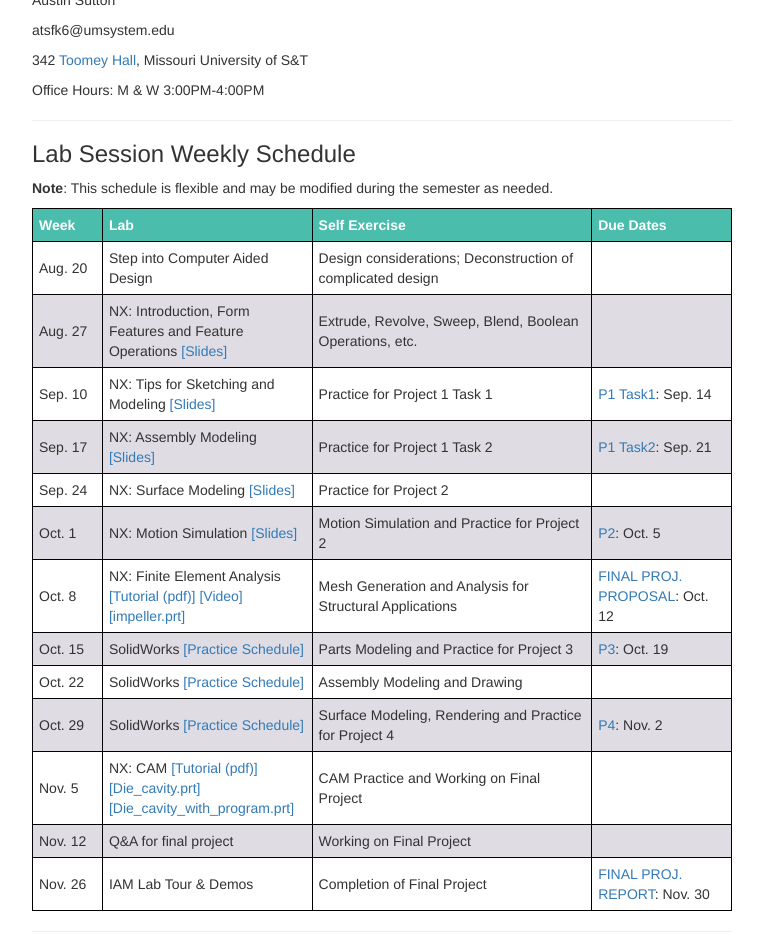
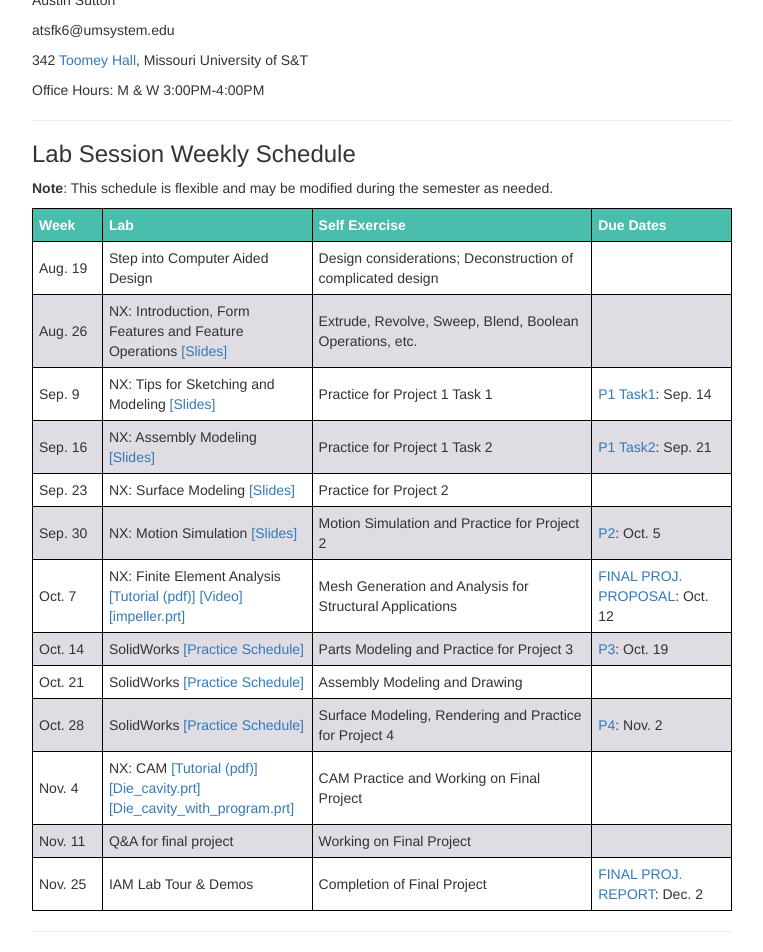
Before and after one commit to me5763/lab-fs19, a Jekyll site: the page built from index.md, in a window 1280 px wide and 1400 px high, scrolled down 799 px. Shown: the top 952 px of the window, without its empty margins (258-1021 px from the left). Built offline with Jekyll 4.4.1, drawn with Linux system fonts in a browser that asks for light colours; nearby versions of some CDN libraries.

Commit message:
Update index.md

```diff
--- a/index.md
+++ b/index.md
@@ -48,94 +48,94 @@ Office Hours: M & W 3:00PM-4:00PM
 </thead>
 <tbody>
 <tr>
-<td markdown="span">Aug. 20</td>
+<td markdown="span">Aug. 19</td>
 <td markdown="span">Step into Computer Aided Design</td>
 <td markdown="span">Design considerations; Deconstruction of complicated design</td>
 <td markdown="span"> </td>
 </tr>
 
 <tr>
-<td markdown="span">Aug. 27</td>
+<td markdown="span">Aug. 26</td>
 <td markdown="span">NX: Introduction, Form Features and Feature Operations [[Slides]](https://docs.google.com/presentation/d/17NCyl8fK71Y52TaUrHyMorTYWVzYbqFQnhF36DhpPvE/edit?usp=sharing)</td>
 <td markdown="span">Extrude, Revolve, Sweep, Blend, Boolean Operations, etc.</td>
 <td markdown="span"> </td>
 </tr>
 
 <tr>
-<td markdown="span">Sep. 10</td>
+<td markdown="span">Sep. 9</td>
 <td markdown="span">NX: Tips for Sketching and Modeling [[Slides]](https://docs.google.com/presentation/d/10Z4NiW1LA7B2b7xos6fdZAuiIAQcPCOns2jknvkuEcQ/edit?usp=sharing)</td>
 <td markdown="span">Practice for Project 1 Task 1</td>
 <td markdown="span">[P1 Task1](pages/project-1.html): Sep. 14</td>
 </tr>
 
 <tr>
-<td markdown="span">Sep. 17</td>
+<td markdown="span">Sep. 16</td>
 <td markdown="span">NX: Assembly Modeling [[Slides]](https://docs.google.com/presentation/d/1D38vFhTjQQEQnFj1nNiTOsTSmQKl_2VD8EfmPHjJ-HQ/edit?usp=sharing)</td>
 <td markdown="span">Practice for Project 1 Task 2</td>
 <td markdown="span">[P1 Task2](pages/project-1.html): Sep. 21</td>
 </tr>
 
 <tr>
-<td markdown="span">Sep. 24</td>
+<td markdown="span">Sep. 23</td>
 <td markdown="span">NX: Surface Modeling [[Slides]](https://docs.google.com/presentation/d/1f7K0fsQqebuXRI0zJUaQ8ZKPuUahLUMiYlW2P3GmPmA/edit?usp=sharing)</td>
 <td markdown="span">Practice for Project 2</td>
 <td markdown="span"></td>
 </tr>
 
 <tr>
-<td markdown="span">Oct. 1</td>
+<td markdown="span">Sep. 30</td>
 <td markdown="span">NX: Motion Simulation [[Slides]](https://docs.google.com/presentation/d/1Oyh59mM9PEKepCoEHBgPrRdHGKUHVhp44xZuY7_urHQ/edit?usp=sharing)</td>
 <td markdown="span">Motion Simulation and Practice for Project 2</td>
 <td markdown="span">[P2](pages/project-2-bottle.html): Oct. 5</td>
 </tr>
 
 <tr>
-<td markdown="span">Oct. 8</td>
+<td markdown="span">Oct. 7</td>
 <td markdown="span">NX: Finite Element Analysis [[Tutorial (pdf)]](assets/books/NX12_Tutorial_CH8.pdf) [[Video]](https://vimeo.com/293644844) [[impeller.prt]](assets/models/files_ch8/Impeller_impeller.prt)</td>
 <td markdown="span">Mesh Generation and Analysis for Structural Applications</td>
 <td markdown="span">[FINAL PROJ. PROPOSAL](https://mst.instructure.com/courses/32546/assignments/110059?module_item_id=149519): Oct. 12 </td>
 </tr>
 
 <tr>
-<td markdown="span">Oct. 15</td>
+<td markdown="span">Oct. 14</td>
 <td markdown="span">SolidWorks [[Practice Schedule]](https://docs.google.com/presentation/d/1NXcEG9EvsykpvgDVXDwlqOo5fVHNwsfI4eILeco2Esg/edit?usp=sharing)</td>
 <td markdown="span">Parts Modeling and Practice for Project 3</td>
 <td markdown="span">[P3](pages/project-3.html): Oct. 19</td>
 </tr>
 
 <tr>
-<td markdown="span">Oct. 22</td>
+<td markdown="span">Oct. 21</td>
 <td markdown="span">SolidWorks [[Practice Schedule]](https://docs.google.com/presentation/d/1NXcEG9EvsykpvgDVXDwlqOo5fVHNwsfI4eILeco2Esg/edit?usp=sharing)</td>
 <td markdown="span">Assembly Modeling and Drawing</td>
 <td markdown="span"> </td>
 </tr>
 
 <tr>
-<td markdown="span">Oct. 29</td>
+<td markdown="span">Oct. 28</td>
 <td markdown="span">SolidWorks [[Practice Schedule]](https://docs.google.com/presentation/d/1NXcEG9EvsykpvgDVXDwlqOo5fVHNwsfI4eILeco2Esg/edit?usp=sharing)</td>
 <td markdown="span">Surface Modeling, Rendering and Practice for Project 4</td>
 <td markdown="span">[P4](pages/project-4.html): Nov. 2</td>
 </tr>
 
 <tr>
-<td markdown="span">Nov. 5</td>
+<td markdown="span">Nov. 4</td>
 <td markdown="span">NX: CAM [[Tutorial (pdf)]](assets/books/NX12_Tutorial_CH9.pdf) [[Die_cavity.prt]](assets/models/files_ch9/Die_cavity.prt) [[Die_cavity_with_program.prt]](assets/models/files_ch9/Die_cavity_with_program.prt)</td>
 <td markdown="span">CAM Practice and Working on Final Project</td>
 <td markdown="span"> </td>
 </tr>
 
 <tr>
-<td markdown="span">Nov. 12</td>
+<td markdown="span">Nov. 11</td>
 <td markdown="span">Q&A for final project</td>
 <td markdown="span">Working on Final Project</td>
 <td markdown="span"> </td>
 </tr>
 
 <tr>
-<td markdown="span">Nov. 26</td>
+<td markdown="span">Nov. 25</td>
 <td markdown="span">IAM Lab Tour & Demos</td>
 <td markdown="span">Completion of Final Project</td>
-<td markdown="span">[FINAL PROJ. REPORT](https://mst.instructure.com/courses/32546/assignments/110060): Nov. 30</td>
+<td markdown="span">[FINAL PROJ. REPORT](https://mst.instructure.com/courses/32546/assignments/110060): Dec. 2</td>
 </tr>
 
 </tbody>
```
